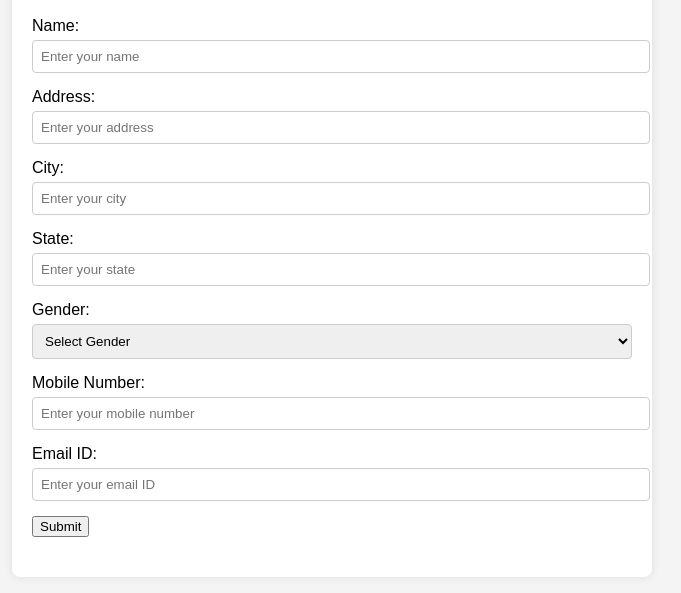
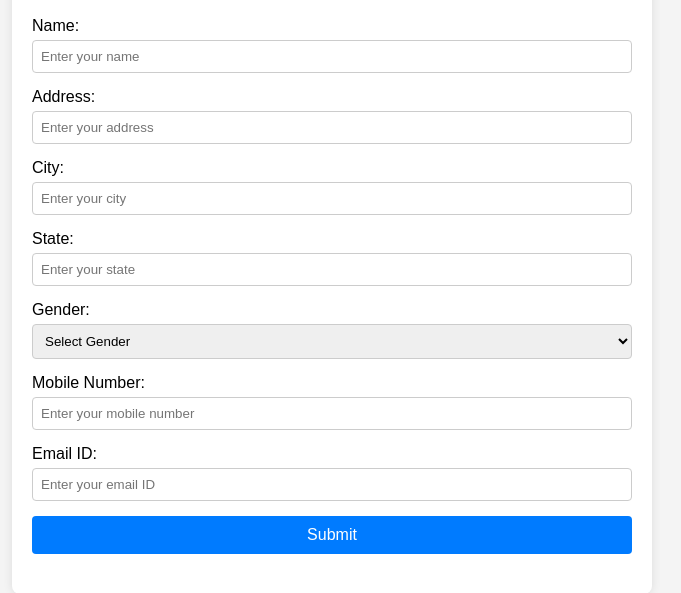
Before and after one commit to Raj-Dusane/JavaScript-Experiments, a plain HTML site: page exp9/index.html in a window 1280 px wide. Shown: the part 99-692 px from the top of the page, without its empty margins (308-989 px from the left). Drawn offline with Linux system fonts and the light colour scheme.

Commit message:
changes completed

```diff
--- a/exp9/style.css
+++ b/exp9/style.css
@@ -26,11 +26,29 @@ label {
     margin-bottom: 5px;
 }
 
+/* Ensure the input fits well inside the container */
 input[type="text"], select {
     width: 100%;
     padding: 8px;
     border: 1px solid #ccc;
     border-radius: 4px;
+    box-sizing: border-box; /* This ensures padding and border are included in width */
+}
+
+button {
+    display: block;
+    width: 100%;
+    padding: 10px;
+    background-color: #007bff;
+    color: white;
+    border: none;
+    border-radius: 4px;
+    cursor: pointer;
+    font-size: 16px;
+}
+
+button:hover {
+    background-color: #45a049;
 }
 
 .error {
```
